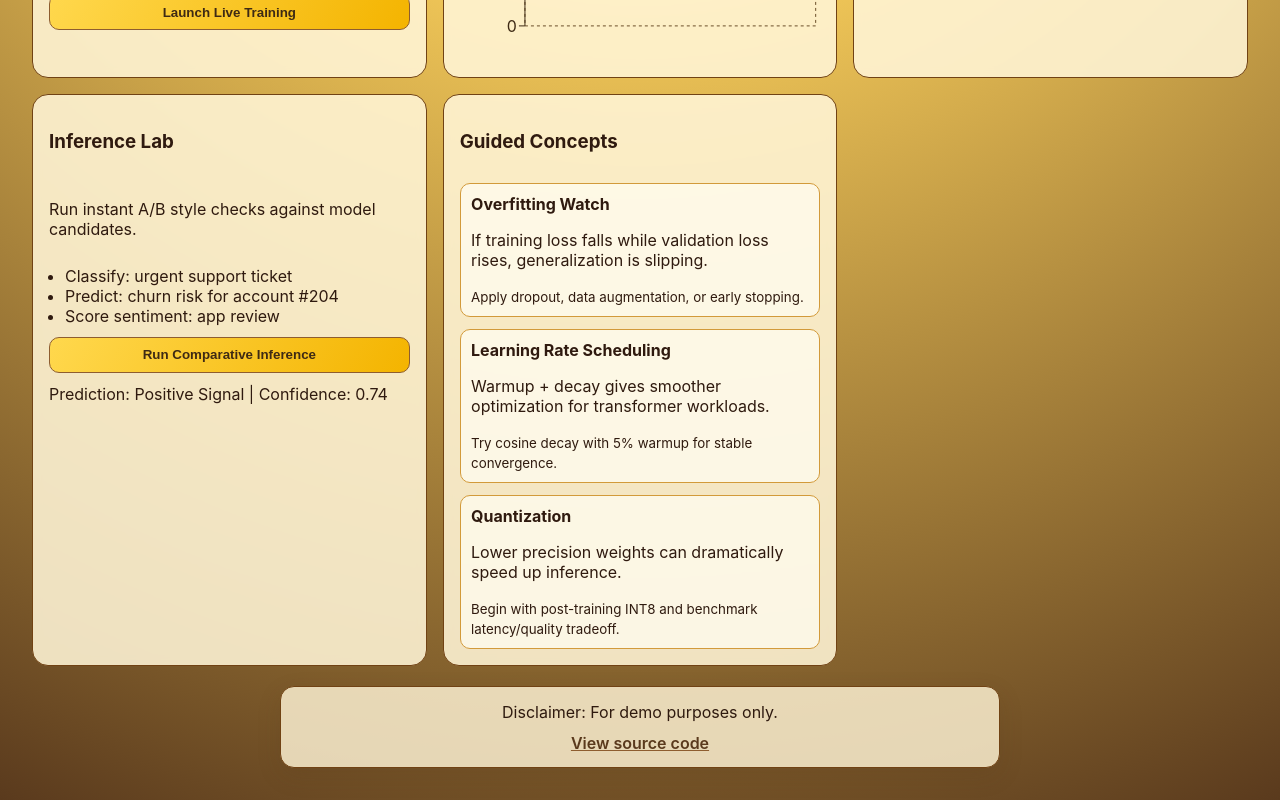
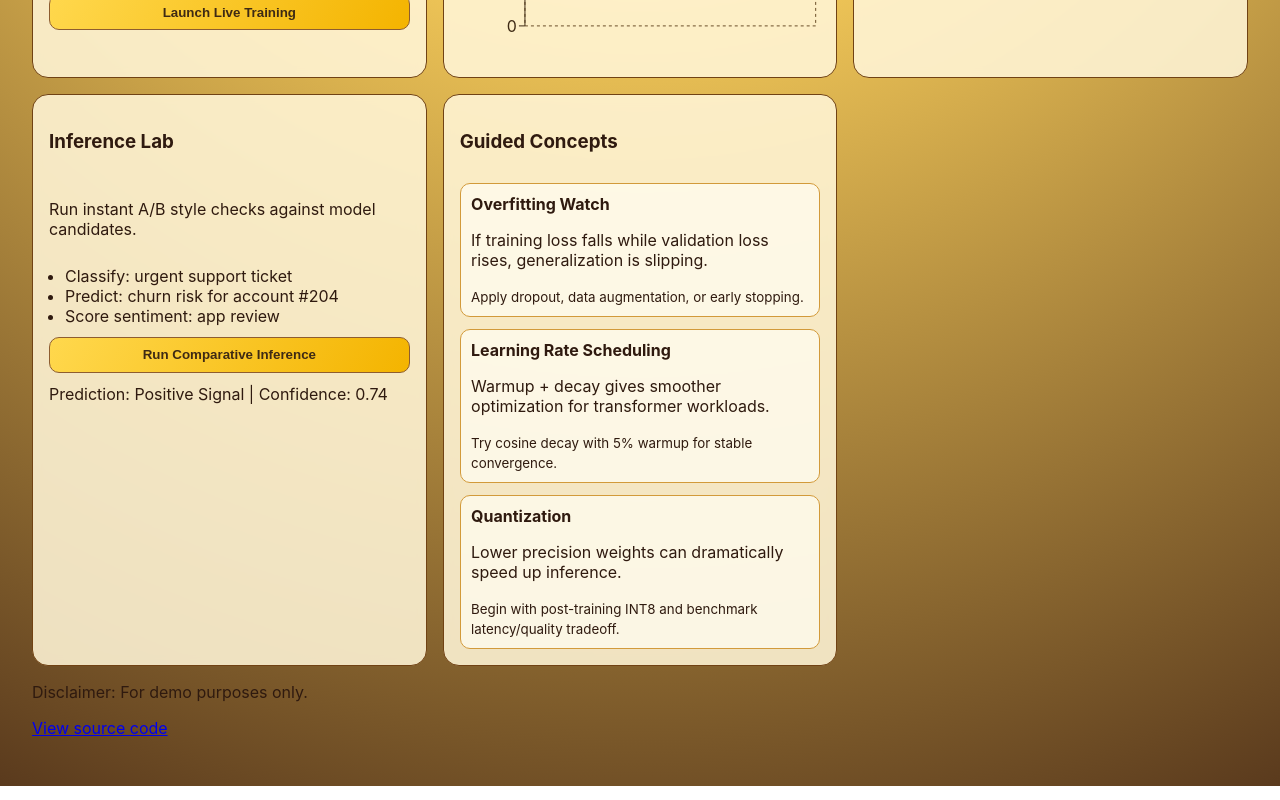
Before and after one commit to alexasamoah/ai-trainer-dashboard, a React (Vite) app in the folder apps/web/: page / in a window 1280 px wide. Shown: the part 527-1327 px from the top of the page. Built offline with nearby package versions, Linux system fonts and the light colour scheme.

Commit message:
Update global.css

```diff
--- a/apps/web/src/styles/global.css
+++ b/apps/web/src/styles/global.css
@@ -163,37 +163,6 @@ td {
   animation: floaty 4s ease-in-out infinite;
 }
 
-.dashboard-footer {
-  margin: 1.25rem auto 0;
-  max-width: 720px;
-  padding: 0.9rem 1rem;
-  text-align: center;
-  border: 1px solid #704214;
-  border-radius: 14px;
-  background: rgba(255, 245, 214, 0.82);
-  box-shadow: 0 8px 24px rgba(78, 49, 22, 0.14);
-}
-
-.dashboard-footer p {
-  margin: 0;
-}
-
-.dashboard-footer p + p {
-  margin-top: 0.35rem;
-}
-
-.dashboard-footer a {
-  display: inline-block;
-  margin-top: 0.35rem;
-  color: #5a3a1d;
-  font-weight: 600;
-  text-decoration-color: #8e5d2f;
-}
-
-.dashboard-footer a:hover {
-  color: #3e2a14;
-}
-
 @keyframes pulse {
   0%,
   100% { transform: scale(1); }
```
